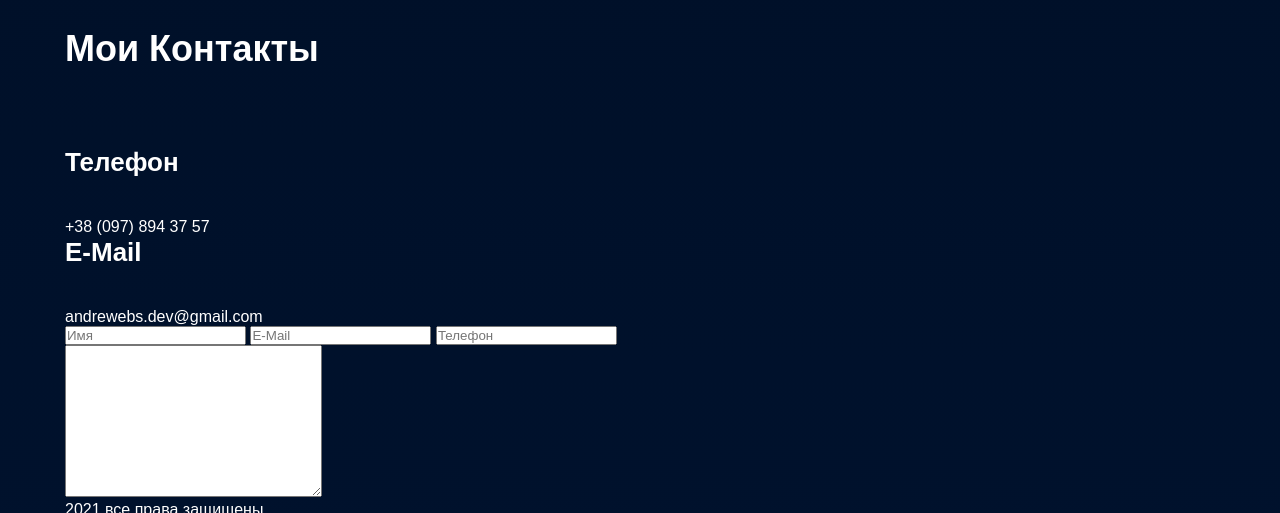
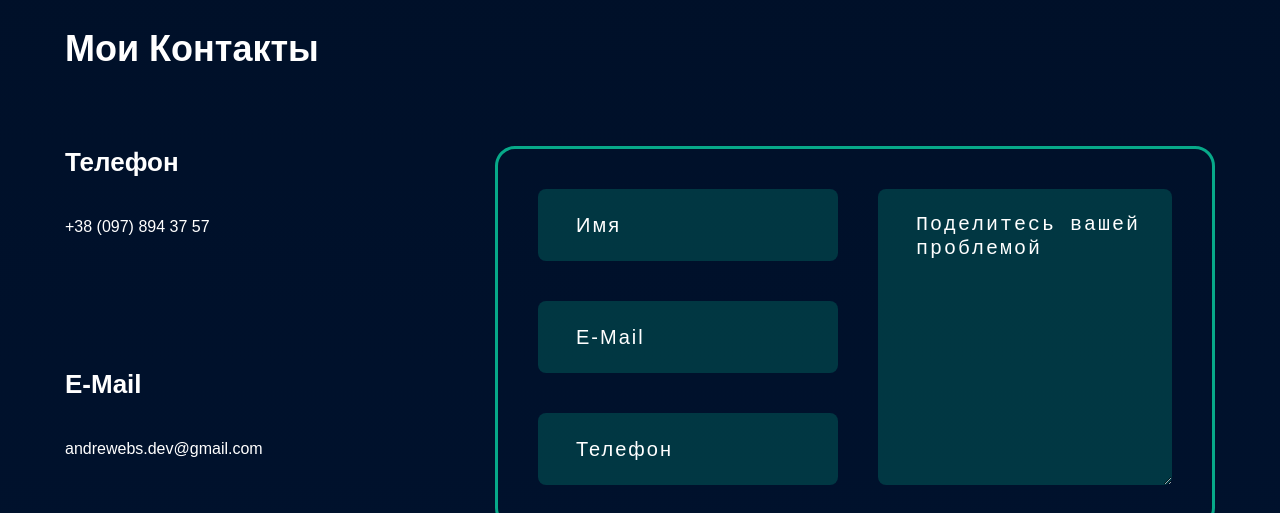
Before and after one commit to WCroW1997/portfolio, a plain HTML site: page index.html in a window 1280 px wide. Shown: the part 3401-3914 px from the top of the page. Drawn offline with Linux system fonts and the light colour scheme.

Commit message:
done main page css

```diff
--- a/css/main.css
+++ b/css/main.css
@@ -325,10 +325,16 @@ section{
     line-height: 18px;
 }
 
+.contact__body{
+    display: flex;
+
+}
+
 .contact__text{
     display: flex;
     justify-content: space-between;
     flex-direction: column;
+    flex-basis: 40%;
 }
 
 .contact__title{
@@ -341,4 +347,78 @@ section{
     text-decoration: none;
     color: #fff;
     margin-top: 40px;
+    margin-bottom: 70px;
 }
+
+
+.form{
+    display: flex;
+    justify-content: space-between;
+    border: 3px solid #07A989;
+    border-radius: 20px;
+    padding: 40px;
+}
+
+
+
+input{
+    background: rgba(7, 169, 137, 0.25);
+    border-radius: 8px;
+    padding: 24px 0 24px 38px;
+    border: 0;
+    margin: 0 40px 40px 0;
+    width: 300px;
+    font-size: 20px;
+    line-height: 24px;
+    letter-spacing: 0.1em;
+    color: #FFFFFF;
+}
+
+input::placeholder {
+    color:#fff;
+ }
+
+
+textarea{
+    background: rgba(7, 169, 137, 0.25);
+    border-radius: 8px;
+    padding: 24px 0 24px 38px;
+    border: 0;
+    font-size: 20px;
+    line-height: 24px;
+    letter-spacing: 0.1em;
+    color: #FFFFFF;
+}
+
+textarea::placeholder {
+    color:#fff;
+ }
+
+input:last-child{
+    margin-bottom: 0;
+}
+
+.input__zone{
+    display: flex;
+    flex-direction: column;
+}
+
+.footer{
+    margin-top: 150px;
+    display: flex;
+    justify-content: space-between;
+    padding-bottom: 60px;
+}
+
+.footer__text{
+    font-size: 25px;
+    line-height: 30px;
+    letter-spacing: 0.1em;
+}
+
+.footer__social{
+    list-style: none;
+    display: flex;
+    width: 450px;
+    justify-content: space-between;
+}
--- a/index.html
+++ b/index.html
@@ -161,15 +161,13 @@
                     </div>
                 </div>
                 <div class="contact__form">
-                    <form action="">
+                    <form action="" class="form">
                         <div class="input__zone">
                             <input type="text" placeholder="Имя">
                             <input type="email" placeholder="E-Mail">
                             <input type="tel" placeholder="Телефон">
                         </div>
-                        <textarea name="" id="" cols="30" rows="10">
-
-                        </textarea>
+                        <textarea name="" id="" cols="20" rows="10" placeholder="Поделитесь вашей проблемой"></textarea>
                     </form>
                 </div>
             </div>
```
